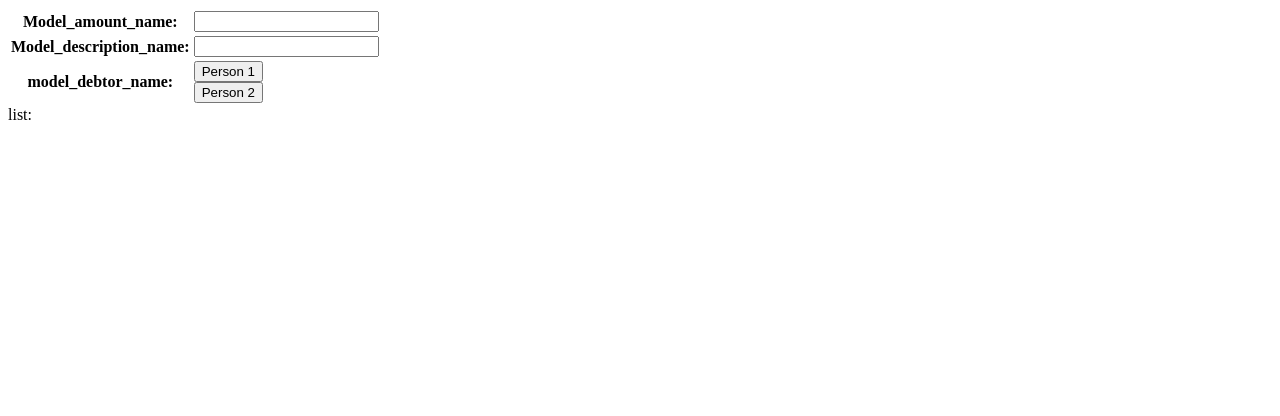
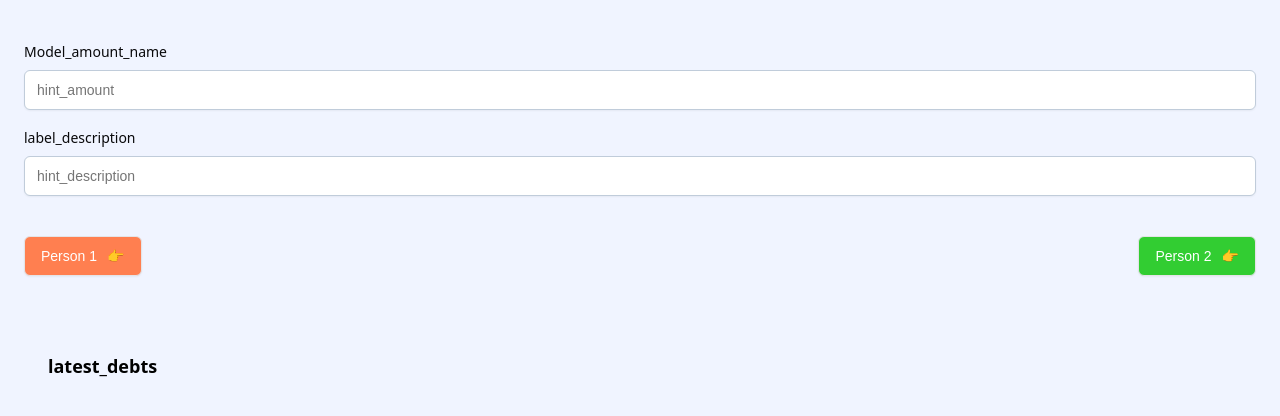
Before and after one commit to caarmen/iou, a Django app: page /iou/ in a window 1280 px wide. Shown: the top 416 px of the page. Run offline with Django 5.2, Linux system fonts and the light colour scheme; data that the repository does not hold is empty.

Commit message:
Style the main page.

```diff
--- /dev/null
+++ b/iou/static/iou/css/iou.css
@@ -0,0 +1,86 @@
+body {
+    background-color: #F0F4FF;
+    font-family: system-ui, Roboto, Arial, ui-sans-serif;
+    padding: 1rem;
+}
+
+form label {
+    font-weight: 500;
+    font-size: 0.875rem;
+    color: rgb(9,9,11);
+}
+
+form div {
+    margin-top: 16px;
+}
+
+h2 {
+    font-size: 1.125rem;
+    font-weight: 600;
+    padding-top: 1.5rem;
+    padding-left: 1.5rem;
+    padding-right: 1.5rem;
+}
+
+li {
+    color: #808080;
+    line-height: 1.5rem;
+}
+input, form button {
+    border-color: #C0CCDA;
+    border-radius: 6px;
+    border-style: solid;
+    border-width: 1px;
+    box-shadow: rgba(0, 0, 0, 0) 0px 0px 0px 0px, rgba(0, 0, 0, 0) 0px 0px 0px 0px, rgba(0, 0, 0, 0.05) 0px 1px 2px 0px ;
+    box-sizing: border-box;
+    font-size: 0.875rem;
+    font-weight: 400;
+    height: 2.5rem;
+    line-height: 1.25rem;
+    margin-top: 8px;
+    outline-width: 2px;
+    outline-offset: 2px;
+    padding-bottom: 0.5rem;
+    padding-inline: 12px;
+    padding-left: 0.75rem;
+    padding-right: 0.75rem;
+    padding-top: 0.5rem;
+}
+
+input[type=text], input[type=number] {
+    width:100%;
+}
+
+#id_debtor {
+    justify-content: space-between;
+    display: flex;
+}
+
+#id_debtor div {
+    display: flex;
+
+}
+
+form button {
+    color: white;
+    border-color: rgb(228, 228, 231);
+    cursor: pointer;
+    padding-left: 1rem;
+    padding-right: 1rem;
+}
+form button::after {
+    content: "👉";
+    margin-left: 10px;
+}
+
+form button:hover {
+    background-color: rgb(244, 244, 245) !important;
+    color: rgb(9, 9, 11);
+}
+
+form button[name=debtor][value=P1] {
+    background-color: #FF7F50;
+}
+form button[name=debtor][value=P2] {
+    background-color: #32CD32;
+}
--- a/iou/templates/iou/index.html
+++ b/iou/templates/iou/index.html
@@ -8,21 +8,22 @@
   <meta charset="utf-8" />
   <title>{% translate "app_title" %}</title>
   <link rel="icon" href="{% static 'iou/images/favicon.ico' %}" type="image/x-icon"/>
+  <link rel="stylesheet" href="{% static 'iou/css/iou.css' %}"/>
 </head>
 
 <body>
-  {{ debtor_debt_text |default_if_none:"" }}
   <form action="" method="post">
     {% csrf_token %}
     <table>
-    {{ form.as_table }}
+    {{ form }}
     </table>
   </form>
 
-  list:<br>
+  <h2>{{ debtor_debt_text |default_if_none:"" }}</h2>
+  <h2>{% translate "latest_debts" %}</h2>
   <ul>
-  {% for debt in latest_debts %}
-    <li>{{ debt.debtor | person}}, {{debt.description |default_if_none:""}}, {{debt.amount }}</li>
+  {% for latest_debt_text in latest_debts_text %}
+    <li>{{ latest_debt_text }}</li>
   {% endfor %}
   </ul>
 </body>
--- a/iou/views.py
+++ b/iou/views.py
@@ -1,4 +1,5 @@
 import os
+from typing import Iterable
 
 from django.forms import ChoiceField, ModelForm
 from django.http import HttpRequest, HttpResponseRedirect
@@ -13,13 +14,19 @@
 
 
 class DebtForm(ModelForm):
+    def __init__(self, *args, **kwargs):
+        super(ModelForm, self).__init__(*args, **kwargs)
+        self.fields["amount"].widget.attrs["placeholder"] = _("hint_amount")
+        self.fields["description"].widget.attrs["placeholder"] = _("hint_description")
+        self.fields["description"].label = _("label_description")
+
     debtor = ChoiceField(
         choices=(
             (Person.PERSON_1, os.getenv("PERSON_1_NAME", "Person 1")),
             (Person.PERSON_2, os.getenv("PERSON_2_NAME", "Person 2")),
         ),
         widget=ButtonSelect,
-        label=Debt.debtor.field.verbose_name,
+        label=False,
     )
 
     class Meta:
@@ -35,16 +42,31 @@
             form.save()
         return HttpResponseRedirect(reverse("index"))
 
-    latest_debts = Debt.objects.order_by("-created_at")[0:5]
+    latest_debts: Iterable[Debt] = Debt.objects.order_by("-created_at")[0:5]
+    latest_debts_text = [
+        _("debt_list_item_with_description").format(
+            person(debt.debtor),
+            debt.amount,
+            debt.description,
+        )
+        if debt.description
+        else _("debt_list_item").format(
+            person(debt.debtor),
+            debt.amount,
+        )
+        for debt in latest_debts
+    ]
     debtor_debt = service.get_debtor_debt()
     debtor_debt_text = (
         _("who_owes_what").format(person(debtor_debt.debtor), debtor_debt.amount)
         if debtor_debt
         else None
     )
-    form = DebtForm()
+    form = DebtForm(
+        label_suffix="",
+    )
     context = {
-        "latest_debts": latest_debts,
+        "latest_debts_text": latest_debts_text,
         "debtor_debt_text": debtor_debt_text,
         "form": form,
     }
```
Also changed, not shown: iou/locale/en_US/LC_MESSAGES/django.po, iou/locale/fr/LC_MESSAGES/django.po, 1 other file.
